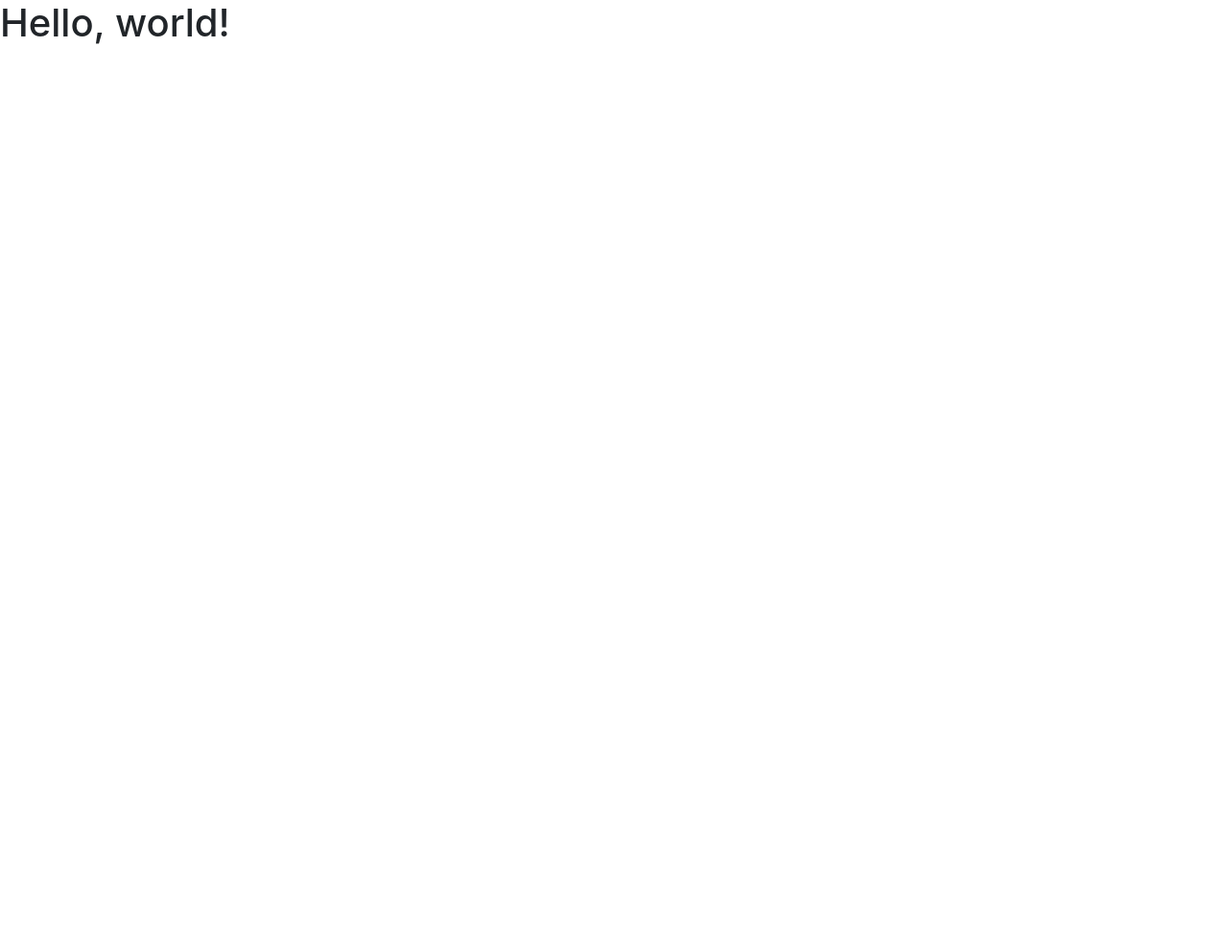
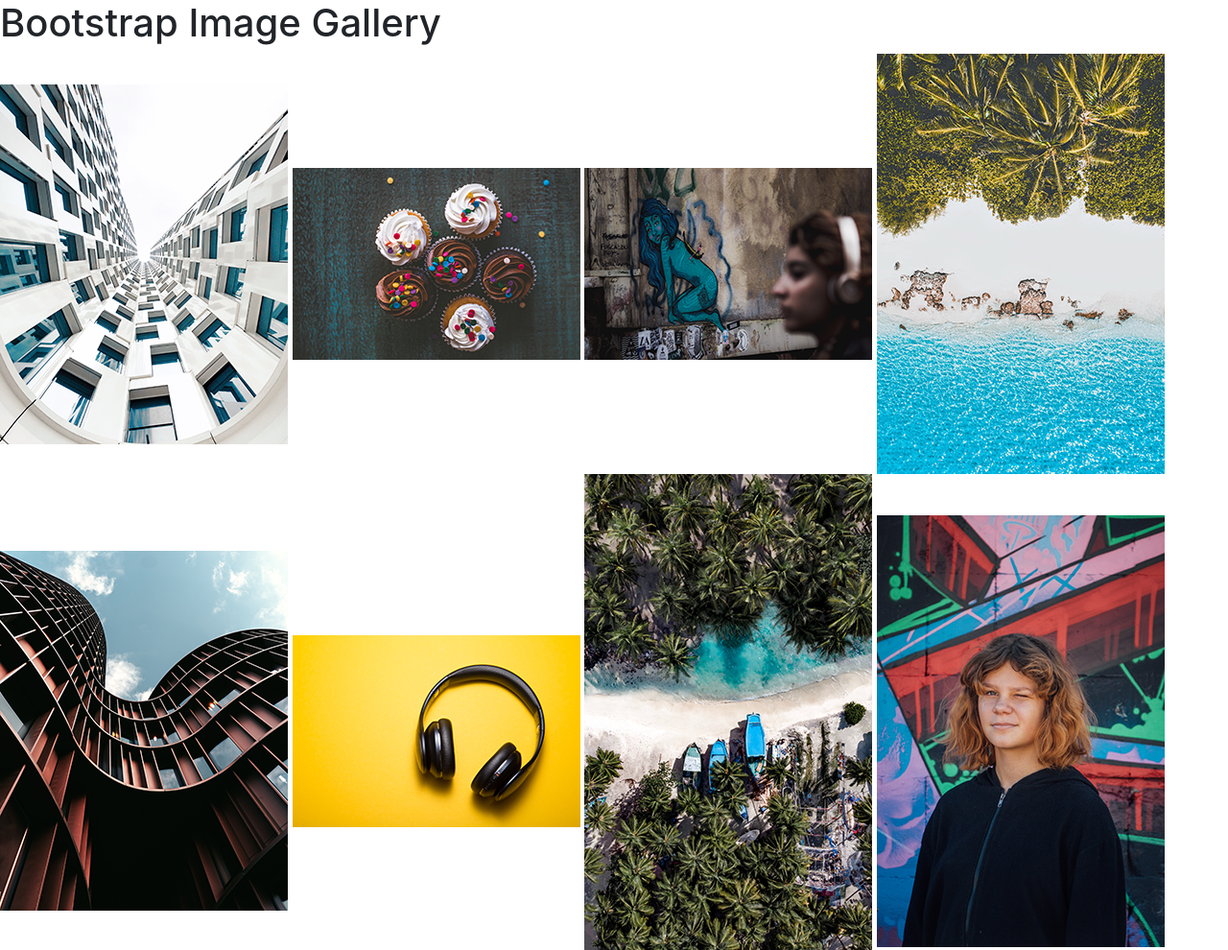
Before and after one commit to walleser-karli/m2-hw2-walleser-karli, a plain HTML site: page index.html in a window 1280 px wide. Shown: the top 990 px of the page at 96% size. Before the commit the page ends 800 px from the top, so only its background shows below. Drawn offline with nearby package versions, Linux system fonts and the light colour scheme.

Commit message:
Add images to index.html file with title and alt tags

```diff
--- a/index.html
+++ b/index.html
@@ -11,7 +11,18 @@
     <title>Hello, world!</title>
   </head>
   <body>
-    <h1>Hello, world!</h1>
+    <h1>Bootstrap Image Gallery</h1>
+
+    <img src="img/hw2-image1.png" title="skyward view of a tall building" alt="skyward view of a tall, white building with windows"/>
+    <img src="img/hw2-image2.png" title="cupcakes" alt="variety of cupcakes on a table" />
+    <img src="img/hw2-image3.png" title="girl with steet art" alt="a girl in the foreground has headphones on and is looking at street art of a woman" />
+    <img src="img/hw2-image4.png" title="aerial view of a beach" alt="aerial view of a beach meeting the jungle" />
+    <img src="img/hw2-image5.png" title="skyward view of a curvy, brown buiding" alt="skyward view of a curvy, brown building" />
+    <img src="img/hw2-image6.png" title="headphones" alt="over-the-ear black headphones on a yellow background" />
+    <img src="img/hw2-image7.png" title="aerial view of a beach with boats" alt="aerial view of a cove with palm trees, boats, and blue water" />
+    <img src="img/hw2-image8.png" title="winking girl" alt="teenage girl in black jacket winking at the camera in front of an artsy wall" />
+    <img src="img/hw2-image9.png" title="aerial view of submerged rock formation" alt="aerial view of submerged rock formation in the ocean" />
+
 
     <!-- Optional JavaScript -->
     <!-- jQuery first, then Popper.js, then Bootstrap JS -->
```
